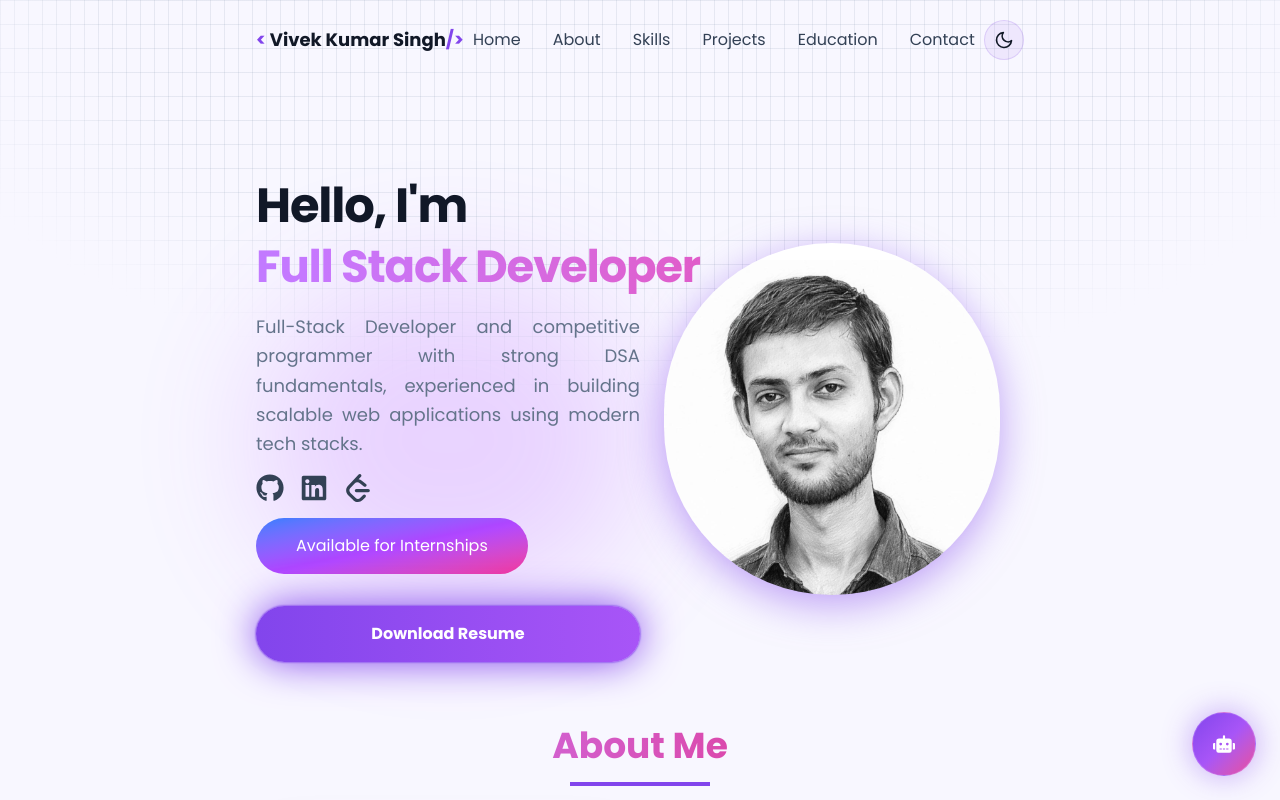
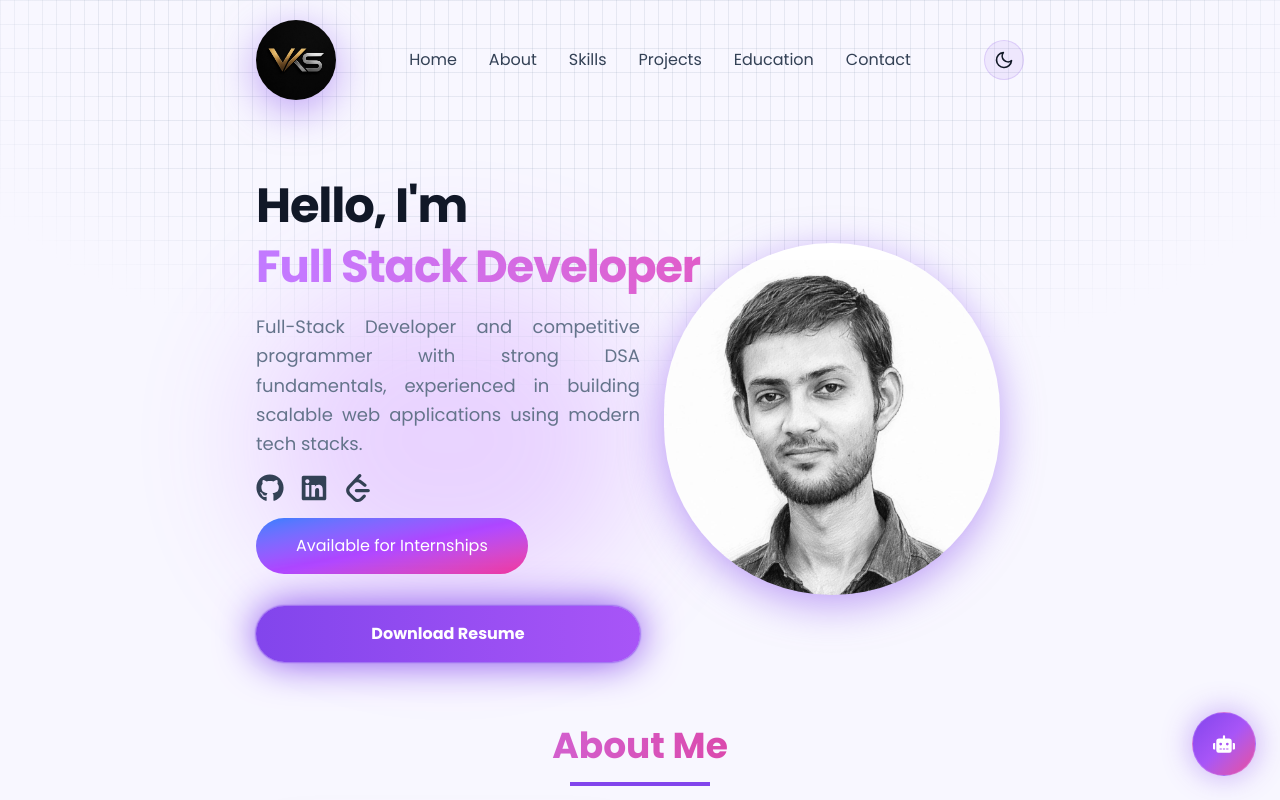
Before and after one commit to singhvivek76/Portfolio, a React (Vite) app: page / in a window 1280 px wide. Shown: the top 800 px of the page. Built offline with nearby package versions, Linux system fonts and the light colour scheme.

Commit message:
Update Logo

```diff
--- a/src/components/Navbar/Navbar.jsx
+++ b/src/components/Navbar/Navbar.jsx
@@ -3,6 +3,7 @@ import { useState } from 'react'
 import {FiMenu, FiMoon, FiSun, FiX} from 'react-icons/fi'
 import {FaGithub, FaLinkedin} from 'react-icons/fa'
 import {SiLeetcode} from 'react-icons/si'
+import LogoImage from '../../assets/Logo.jpeg'
 
 const Navbar = ({ theme, onToggleTheme }) => {
   const [isOpen, setIsOpen] = useState(false);
@@ -48,10 +49,11 @@ const Navbar = ({ theme, onToggleTheme }) => {
     }`}>
         <div className='py-5 flex justify-between items-center text-[var(--color-text)]'>
           <div className='text-lg font-bold cursor-pointer'>
-            <span className='text-[#8245ec]'>&lt;</span>
-            <span className='text-[var(--color-text)]'> Vivek Kumar Singh</span>
-            <span className='text-[#8245ec]'>/</span>
-            <span className='text-[#8245ec]'>&gt;</span>
+
+            <img src={LogoImage} alt='Logo'
+               className='w-20 h-20 rounded-full object-cover drop-shadow-[0_10px_20px_rgba(130,69,236,0.5)]'
+            />
+
           </div>
 
           <ul className='hidden md:flex space-x-8 text-[var(--color-text-muted)]'>
```
Also changed, not shown: src/assets/Logo.jpeg (added).
